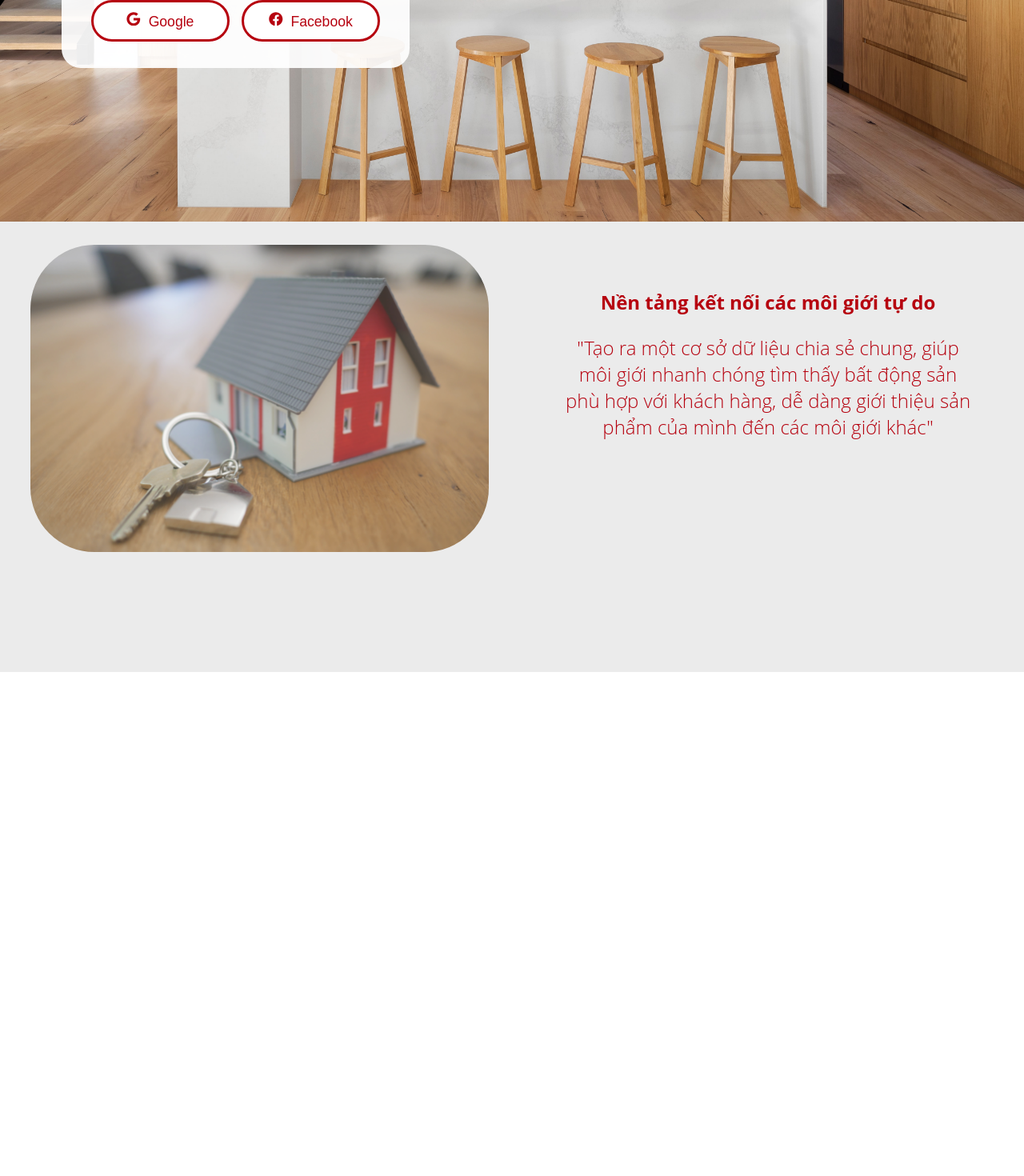
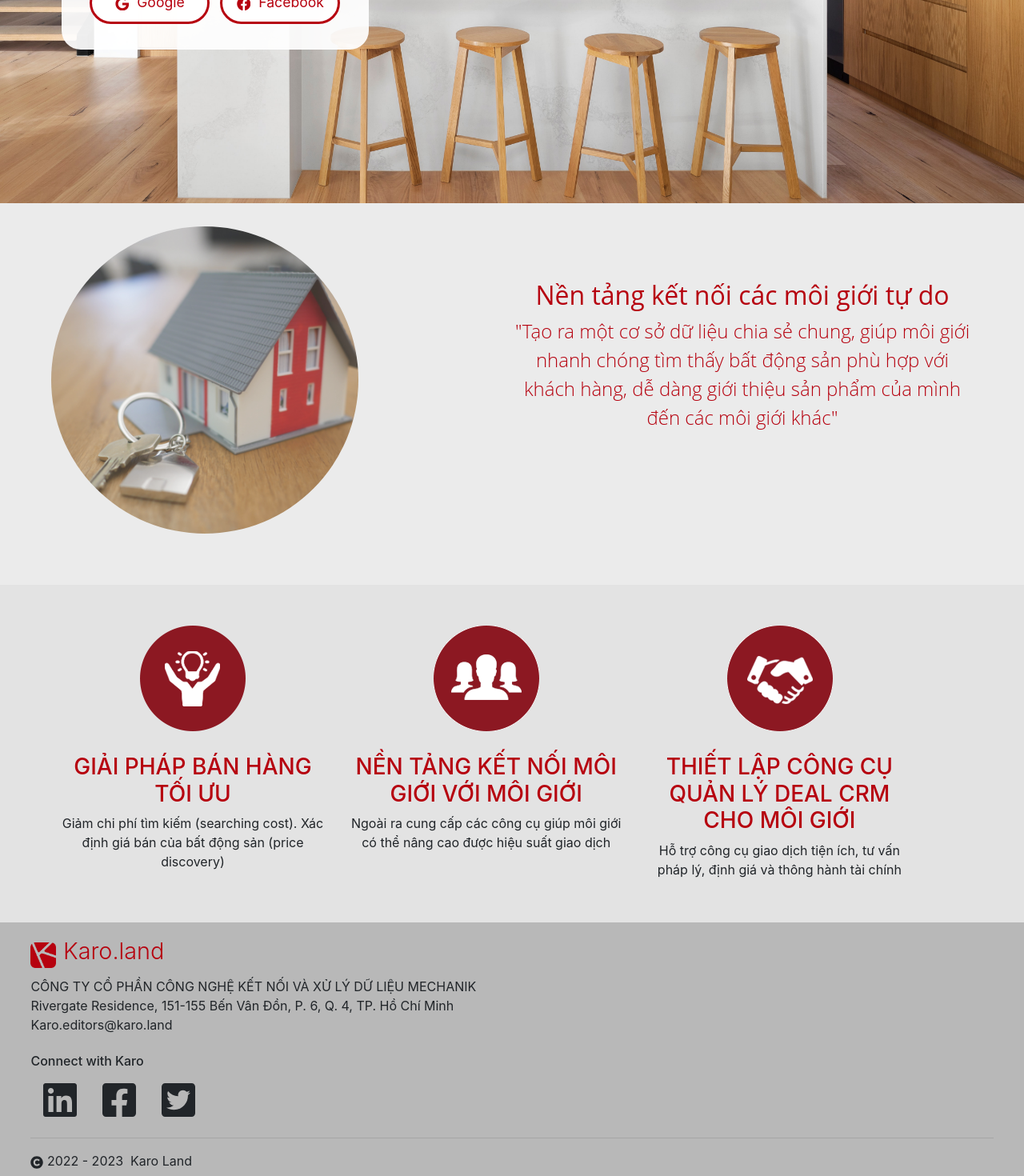
Before and after one commit to dustin1709/karo-web, a React (Create React App) app: page / in a window 1280 px wide. Shown: the part 458-1928 px from the top of the page at 80% size. Before the commit the page ends 1298 px from the top, so only its background shows below. Built offline with nearby package versions, Linux system fonts and the light colour scheme.

Commit message:
finish login front-end

```diff
--- a/package.json
+++ b/package.json
@@ -6,7 +6,9 @@
     "@testing-library/jest-dom": "^5.16.4",
     "@testing-library/react": "^13.3.0",
     "@testing-library/user-event": "^13.5.0",
+    "bootstrap": "^4.6.1",
     "react": "^18.2.0",
+    "react-bootstrap": "^0.32.4",
     "react-dom": "^18.2.0",
     "react-icons": "^4.4.0",
     "react-router": "^6.3.0",
--- a/public/index.html
+++ b/public/index.html
@@ -24,7 +24,7 @@
       work correctly both with client-side routing and a non-root public URL.
       Learn how to configure a non-root public URL by running `npm run build`.
     -->
-    <title>Karo Land</title>
+    <title>Karo</title>
   </head>
   <body>
     <noscript>JavaScript is required to run app.</noscript>
--- /dev/null
+++ b/src/components/Footer.js
@@ -0,0 +1,54 @@
+import React from "react";
+import * as FaIcons from 'react-icons/fa';
+
+const Footer = () => {
+
+    var current = new Date().getFullYear();
+
+    return (
+        <footer style={{
+            textAlign: 'left',
+            backgroundColor: '#b8b8b8',
+            paddingLeft: '3%',
+            paddingTop: '1.5%',
+            paddingRight: '3%',
+            paddingBottom: '0.5%',
+            clear: 'both',
+            position: 'relative',
+            bottom: '0'
+        }}>
+            <div id="title">
+                <img src={'/logo_karo.png'} />
+                <h1 id="h1-login">Karo.land</h1>
+            </div>
+            <div style={{padding: '0.25%', clear: 'both'}}></div>
+            <span>CÔNG TY CỔ PHẦN CÔNG NGHỆ KẾT NỐI VÀ XỬ LÝ DỮ LIỆU MECHANIK</span>
+            <br />
+            <span>Rivergate Residence, 151-155 Bến Vân Đồn, P. 6, Q. 4, TP. Hồ Chí Minh</span>
+            <br />
+            <span>Karo.editors@karo.land</span>
+            <div style={{padding: '1%', clear: 'both'}}></div>
+            <h6>Connect with Karo</h6>
+
+            {/* Linkedin */}
+            <button type="button" className="btn" onClick={()=> window.open("", "_blank")}>
+                        <FaIcons.FaLinkedin style={{fontSize: '300%'}} />
+            </button>
+
+            {/* Facebook */}
+            <button type="button" className="btn" onClick={()=> window.open("", "_blank")}>
+                        <FaIcons.FaFacebookSquare style={{fontSize: '300%'}} />
+            </button>
+
+            {/* Twitter */}
+            <button type="button" className="btn" onClick={()=> window.open("", "_blank")}>
+                        <FaIcons.FaTwitterSquare style={{fontSize: '300%'}} />
+            </button>
+
+            <hr />
+            <span><FaIcons.FaCopyright />&nbsp;{current + " - " + (current+1)}&nbsp; Karo Land</span>
+        </footer>
+    );
+}
+
+export default Footer
--- a/src/index.js
+++ b/src/index.js
@@ -4,6 +4,7 @@ import './index.css';
 import App from './App';
 import reportWebVitals from './reportWebVitals';
 import { BrowserRouter as Router } from "react-router-dom";
+import '../node_modules/bootstrap/dist/css/bootstrap.min.css';
 
 const root = ReactDOM.createRoot(document.getElementById('root'));
 root.render(
--- a/src/pages/login/Login.css
+++ b/src/pages/login/Login.css
@@ -92,12 +92,20 @@ input[type=text]:focus, input[type=password]:focus {
     padding-top: 10%;
 }
 
+#box-01 {
+    background-color: #ebebeb;
+    display: grid;
+    grid-template-columns: 50% 50%;
+    width: 100%;
+}
+
 #background-2 {
     background-image: url("assets/house.jpg");
     padding-top: 10%;
     padding-bottom: 50%;
-    margin: 4.5% 4.5% 3.5% 6%;
-    border-radius: 80px;
+    margin: 4.5% 2.5% 10% 10%;
+    border-radius: 50%;
+    width: 60%;
     background-position: center;
     background-size: cover;
     opacity: 0.8;
@@ -106,7 +114,7 @@ input[type=text]:focus, input[type=password]:focus {
 #background-3 {
     color: var(--logo-color);
     font-family: 'Open Sans', sans-serif;
-    margin: 10%;
+    margin: 15% 10% 10% 0%;
 }
 
 #background-3 p {
@@ -114,12 +122,60 @@ input[type=text]:focus, input[type=password]:focus {
     font-weight: 300;
 }
 
+#wiget-box {
+    background-color: #e3e3e3;
+    display: grid;
+    grid-template-columns: 30% 30% 30%;
+    padding-left: 4.5%;
+    padding-top: 3%;
+    padding-bottom: 2%;
+}
+
+.wiget {
+    padding: 3.5%;
+}
+
+.wiget h3 {
+    color: var(--logo-color);
+    padding-top: 1em;
+}
+
 @media screen and (max-width: 820px) {
+
     #login-form {
-        width: 80%;
+        width: 90%;
         text-align: center;
         padding-left: 3%;
         padding-right: 5%;
         margin-left: 5%;
     }
+
+    #background-3 {
+        margin-left: 5%;
+    }
+
 }
+
+@media screen and (max-width: 720px) {
+
+    #box-01 {
+        display: block;
+        padding-top: 2%;
+        padding-bottom: 3%;
+    }
+
+    #background-2 {
+        border-radius: 5px;
+        width: 80%;
+    }
+
+    #background-3 {
+        margin-top: 3%;
+    }
+
+    #wiget-box {
+        display: block;
+        padding-left: 2%;
+    }
+
+}
--- a/src/pages/login/Login.js
+++ b/src/pages/login/Login.js
@@ -2,6 +2,10 @@ import React from "react";
 import { useNavigate, Navigate, Link, NavLink } from 'react-router-dom';
 import './Login.css';
 import * as FaIcons from 'react-icons/fa';
+import wiget01 from './assets/wiget-icon-1.png';
+import wiget02 from './assets/wiget-icon-2.png';
+import wiget03 from './assets/wiget-icon-3.png';
+import Footer from "../../components/Footer";
 
 const Login = () => {
 
@@ -37,11 +41,7 @@ const Login = () => {
 
                 </form>
             </div>
-            <div style={{
-                backgroundColor: '#ebebeb', display: 'grid',
-                gridTemplateColumns: '50% 50%',
-                width: '100%'
-            }}>
+            <div id="box-01">
                 <div id="background-2"></div>
                 <div id="background-3">
                     <h2>Nền tảng kết nối các môi giới tự do</h2>
@@ -51,12 +51,24 @@ const Login = () => {
                     </p>
                 </div>
             </div>
-            <div style={{ backgroundColor: '#ebebeb',
-                display: 'grid', gridTemplateColumns: '30% 30% 30%', padding: '5%' }}>
-                <div id="wiget01"></div>
-                <div id="wiget02"></div>
-                <div id="wiget03"></div>
+            <div id="wiget-box">
+                <div className="wiget">
+                    <img src={wiget01} />
+                    <h3>GIẢI PHÁP BÁN HÀNG TỐI ƯU</h3>
+                    <p>Giảm chi phí tìm kiếm (searching cost). Xác định giá bán của bất động sản (price discovery)</p>
+                </div>
+                <div className="wiget">
+                    <img src={wiget02} />
+                    <h3>NỀN TẢNG KẾT NỐI MÔI GIỚI VỚI MÔI GIỚI</h3>
+                    <p>Ngoài ra cung cấp các công cụ giúp môi giới có thể nâng cao được hiệu suất giao dịch</p>
+                </div>
+                <div className="wiget">
+                    <img src={wiget03} />
+                    <h3>THIẾT LẬP CÔNG CỤ QUẢN LÝ DEAL CRM CHO MÔI GIỚI</h3>
+                    <p>Hỗ trợ công cụ giao dịch tiện ích, tư vấn pháp lý, định giá và thông hành tài chính</p>
+                </div>
             </div>
+            <Footer />
         </>
     );
 
```
Also changed, not shown: 1 other file (tests, documents, lock files or other folders).
